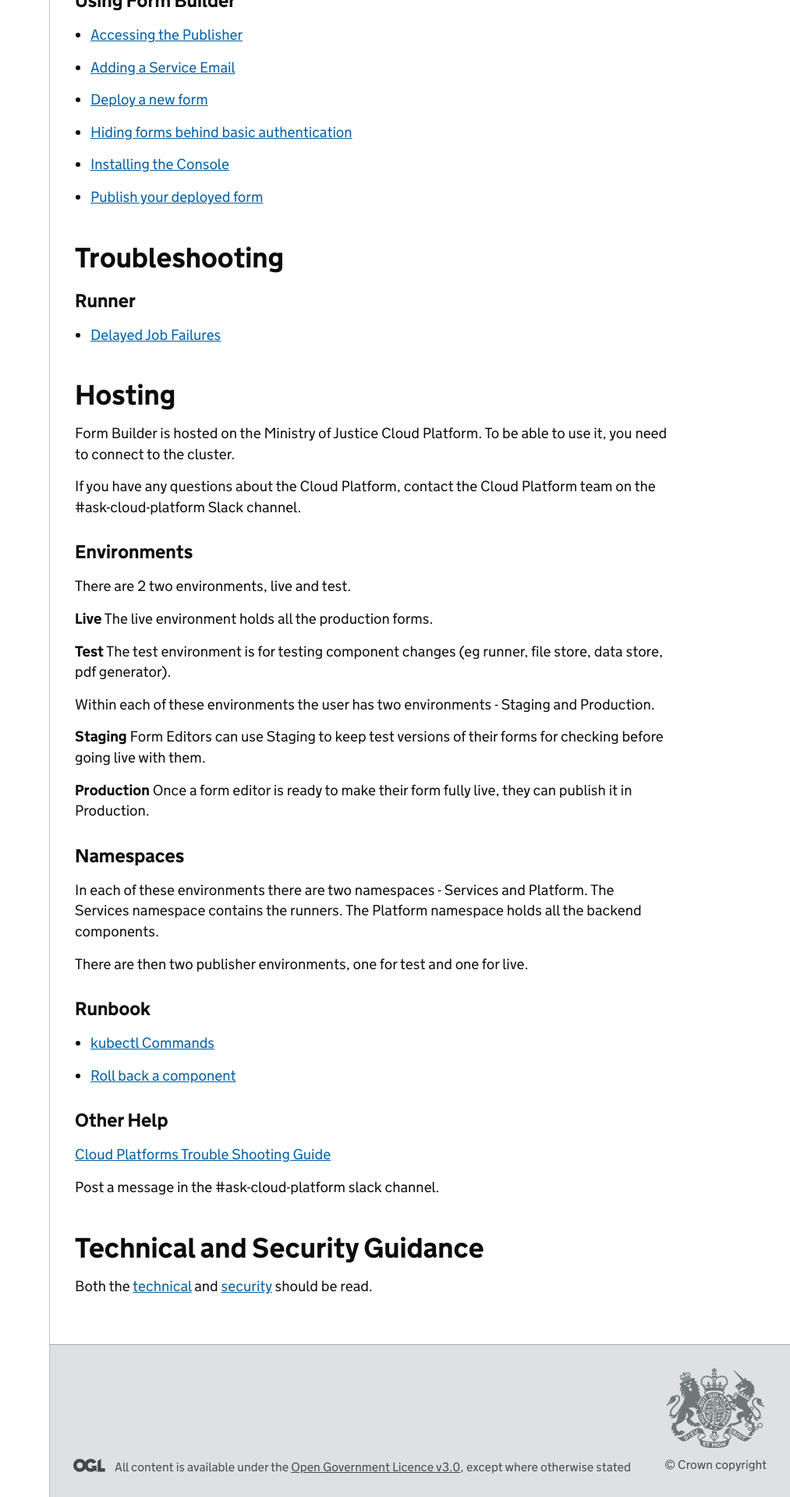
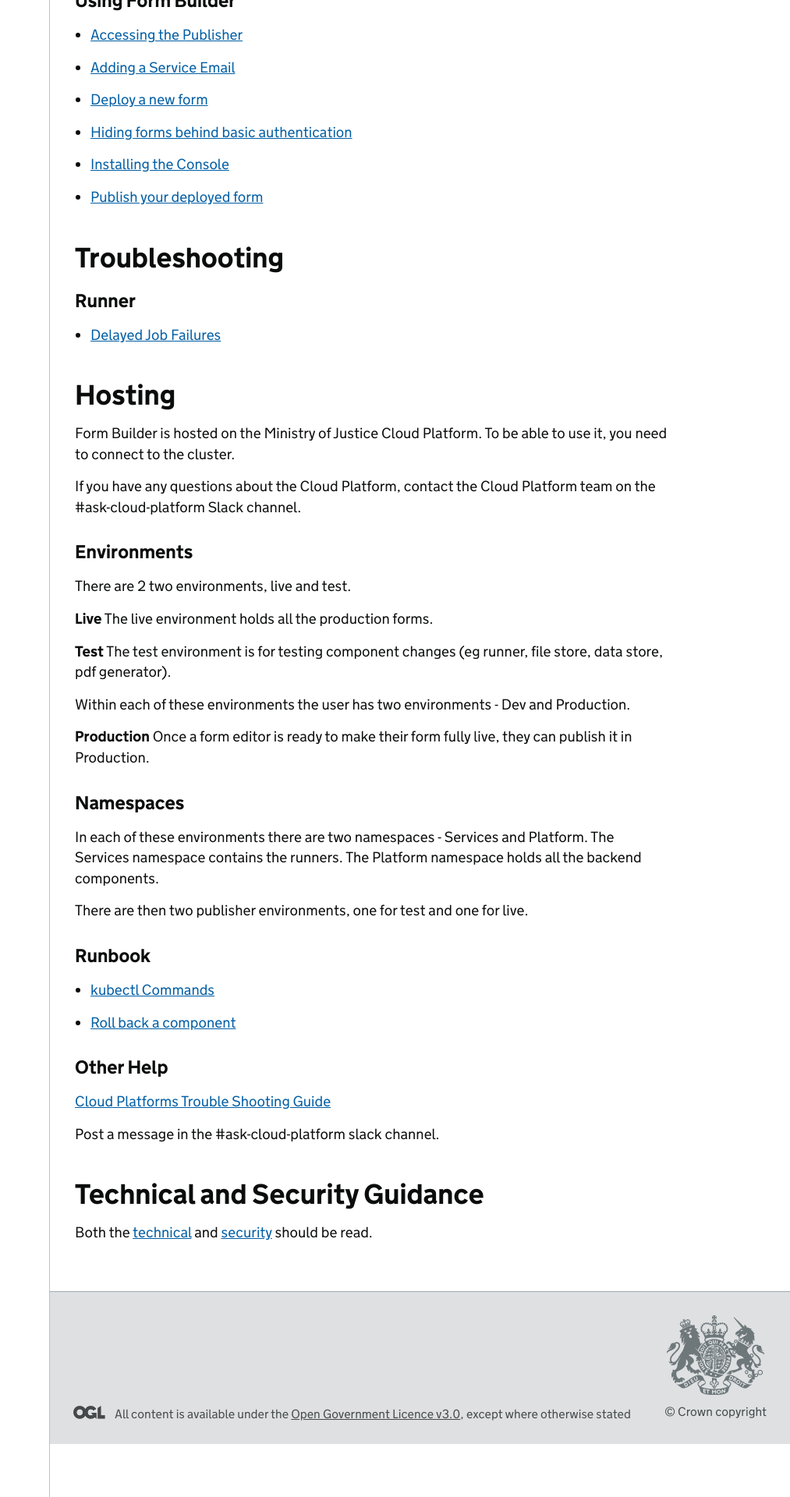
Before and after one commit to ministryofjustice/fb-guide-and-runbook, a Jekyll site: the page built from index.md, in a window 1280 px wide. Shown: the part 1385-3305 px from the top of the page at 78% size, without its empty margins (267-1280 px from the left). Built offline with Jekyll 4.4.1, drawn with Linux system fonts in a browser that asks for light colours; our own code applies the rules of GitHub Pages for plain Markdown files.

Commit message:
Remove references to staging
Staging no longer exists.

Also the deployement environment is called `dev` not `staging`.

```diff
--- a/index.md
+++ b/index.md
@@ -77,10 +77,7 @@ The live environment holds all the production forms.
 **Test**
 The test environment is for testing component changes (eg runner, file store, data store, pdf generator).
 
-Within each of these environments the user has two environments - Staging and Production.
-
-**Staging**
-Form Editors can use Staging to keep test versions of their forms for checking before going live with them.
+Within each of these environments the user has two environments - Dev and Production.
 
 **Production**
 Once a form editor is ready to make their form fully live, they can publish it in Production.
```
